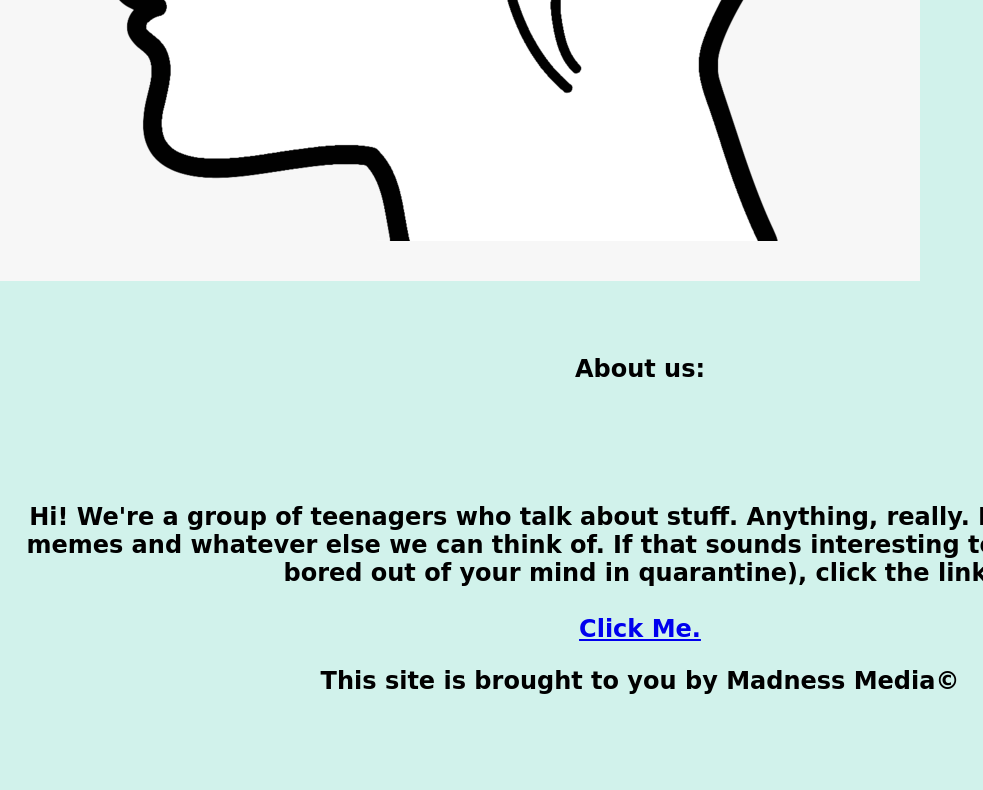
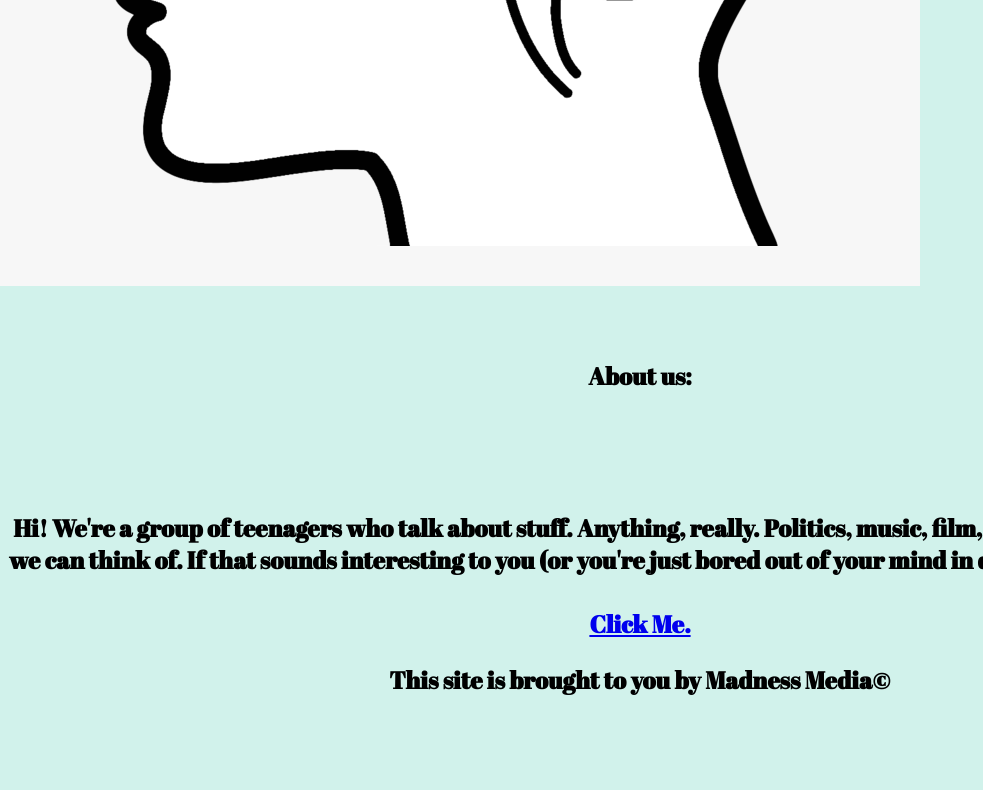
Before and after one commit to evanthegee/Method-to-our-madness, a plain HTML site: page index.html in a window 1280 px wide. Shown: the part 775-1565 px from the top of the page, without its empty margins (0-983 px from the left). Drawn offline with Linux system fonts and the light colour scheme.

Commit message:
Update index.html

```diff
--- a/index.html
+++ b/index.html
@@ -1,6 +1,7 @@
 <!DOCTYPE html>
 <html>
 <link rel="stylesheet" type="text/css" href="css/index.css">
+<link href="https://fonts.googleapis.com/css2?family=Abril+Fatface&display=swap" rel="stylesheet">
 <head>
 	<title>Method To Our Madness</title>
 	<h1> Method To Our Madness</h1>
```
